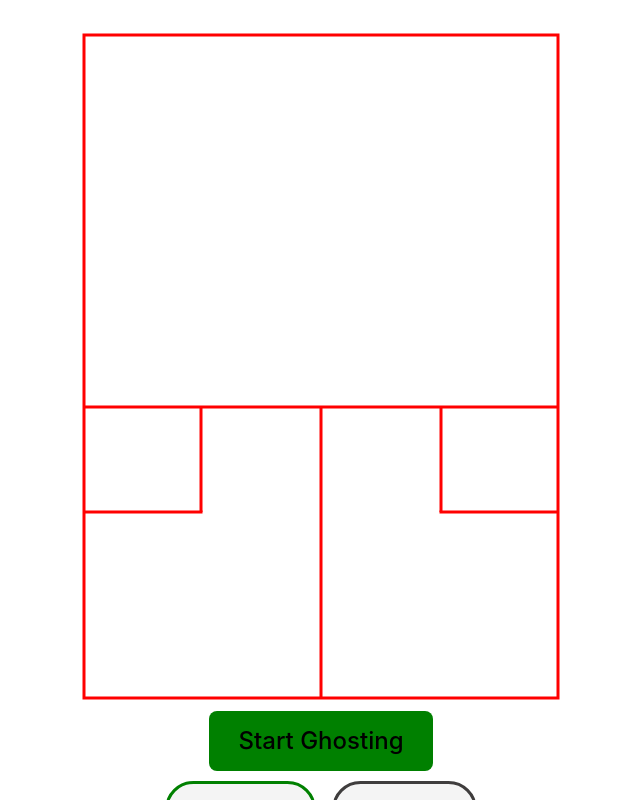
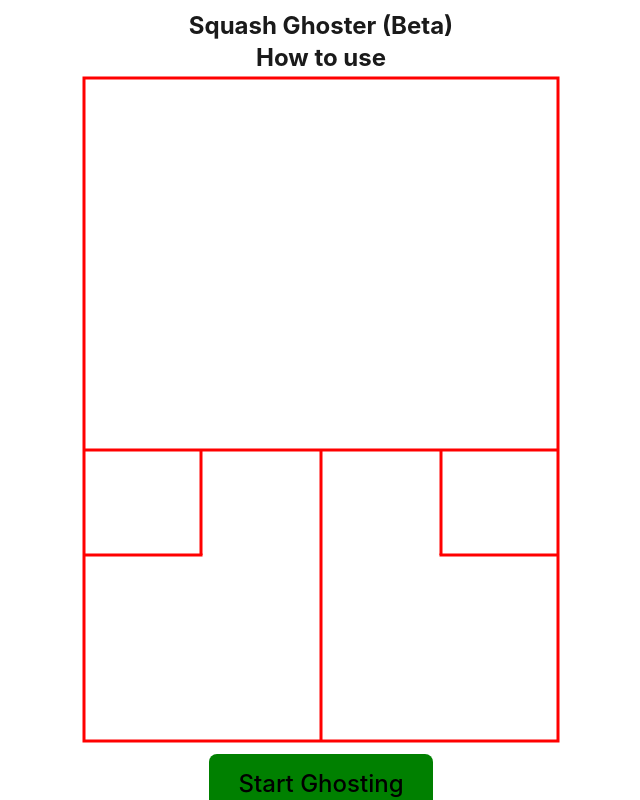
Before and after one commit to ChrisLoucaides/squash-ghosting, a Vue app: page / in a window 1280 px wide. Shown: the top 800 px of the page, without its empty margins (319-959 px from the left). Built offline with nearby package versions, Linux system fonts and the light colour scheme.

Commit message:
added heading

```diff
--- a/src/components/SquashCourt.vue
+++ b/src/components/SquashCourt.vue
@@ -1,4 +1,8 @@
 <template>
+  <hgroup>
+    <h2 class="heading">Squash Ghoster (Beta)</h2>
+    <h2 class="heading">How to use</h2>
+  </hgroup>
   <div id="line-drawing">
     <div v-if="countdown > 0" class="countdown">{{ countdown }}</div>
     <svg width="480" height="669" viewBox="0 0 160 223" xmlns="http://www.w3.org/2000/svg">
@@ -171,6 +175,14 @@ button, select {
   margin-top: 10px;
 }
 
+.heading {
+  display: flex;
+  justify-content: center;
+  align-items: center;
+  color: #1a1a1a;
+  margin-top: -1em;
+}
+
 .countdown {
   position: absolute;
   top: 3em;
@@ -201,6 +213,10 @@ select {
   cursor: pointer;
 }
 
+hgroup {
+  margin-bottom: -1.3em;
+}
+
 .ghosting-time {
   color: black;
   border: 3px solid #3f3d3d;
```
